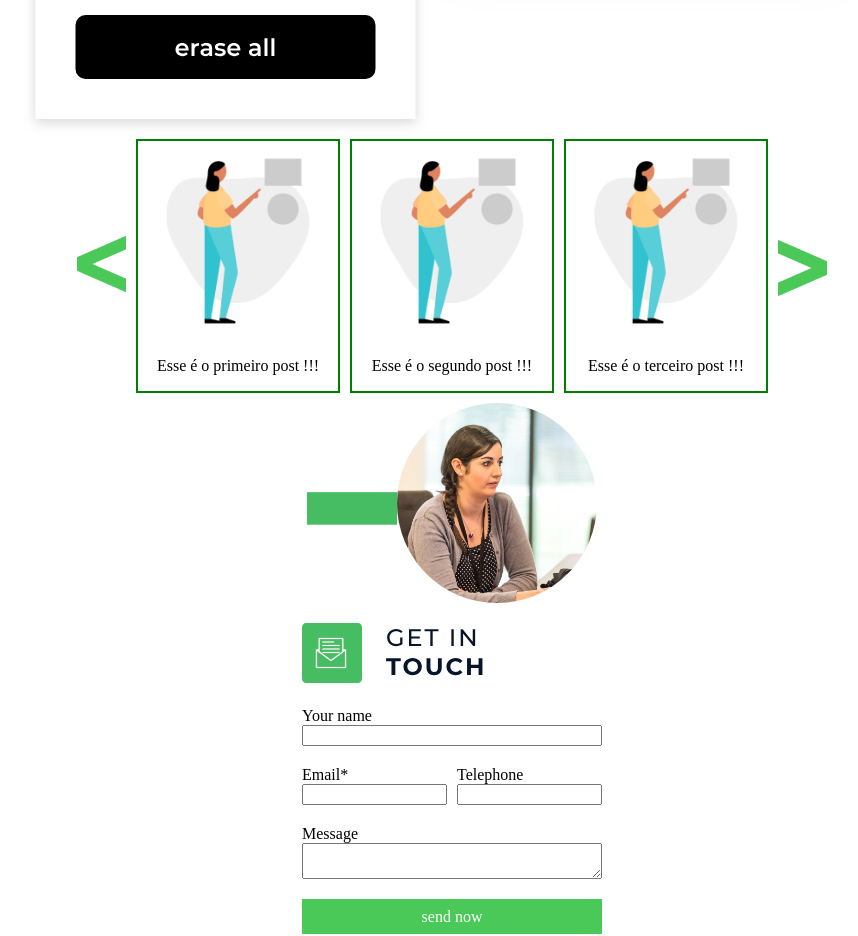
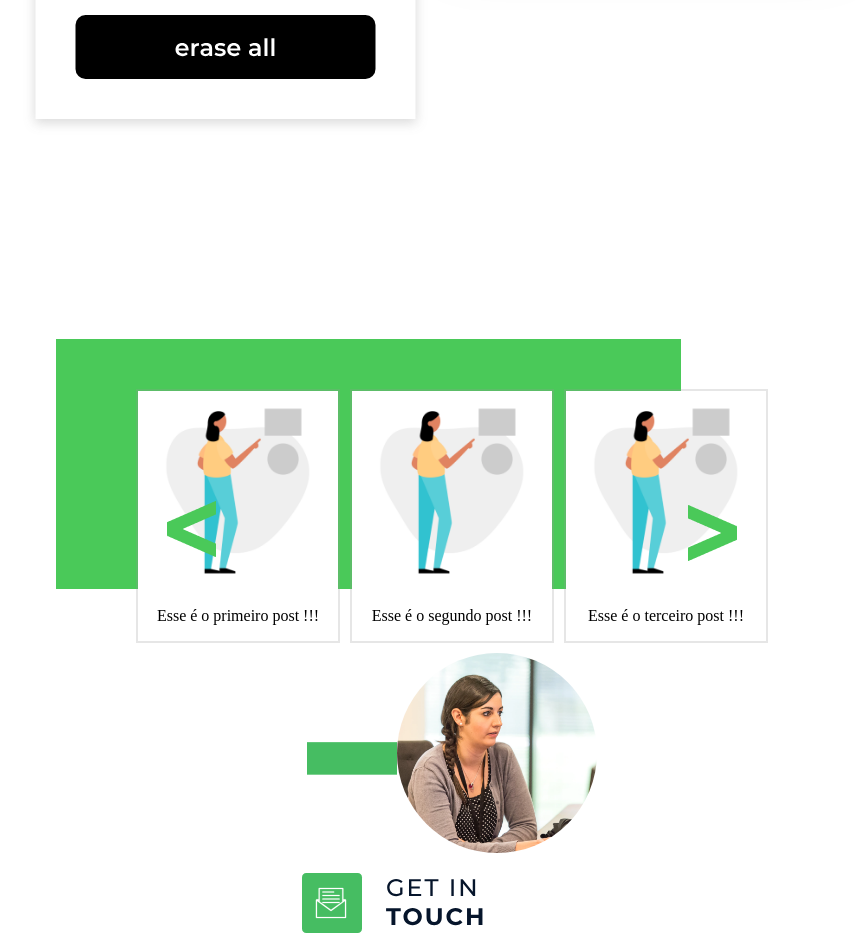
Before and after one commit to thiagoaprgt/full-stack-test, a React (Vite) app in the folder thiago-teste/: page / in a window 1280 px wide. Shown: the part 1720-2656 px from the top of the page, without its empty margins (188-1046 px from the left). Built offline with nearby package versions, Linux system fonts and the light colour scheme.

Commit message:
ajustes no layout

```diff
--- a/thiago-teste/src/components/post/post.module.css
+++ b/thiago-teste/src/components/post/post.module.css
@@ -23,7 +23,7 @@
 
 
     .postsList {
-        border: solid 2px green;
+        border: solid 2px rgba(149, 149, 149, 0.24);
         display: flex;
         flex-direction: column;
         align-items: center;
@@ -37,11 +37,28 @@
 
     .previousPost {
         margin-right: 10px;
+        position: relative;
+        left: 90px;
+        top: 140px;
     }
 
     .nextPost {
         margin-left: 0px;
         rotate: 180deg;
+        position: relative;
+        right: 90px;
+        top: 140px;
+    }
+
+    .backgroundPost {
+        width: 625px;
+        height: 250px;
+        background-color: #4AC959;
+        position: relative;
+        z-index: -1;
+        top: 200px;
+        right: 80px;
+
     }
 }
 
--- a/thiago-teste/src/components/post/post.tsx
+++ b/thiago-teste/src/components/post/post.tsx
@@ -185,12 +185,13 @@ export function Post() {
                 </div>
 
 
-                <div id="mainPostsCenter" className={styles.mainPostsCenter} >
+                <div>
+                        <div className={styles.backgroundPost}></div>
+                        <div id="mainPostsCenter" className={styles.mainPostsCenter} > </div>
+                </div>
 
 
 
-
-                </div>
 
 
 
```
